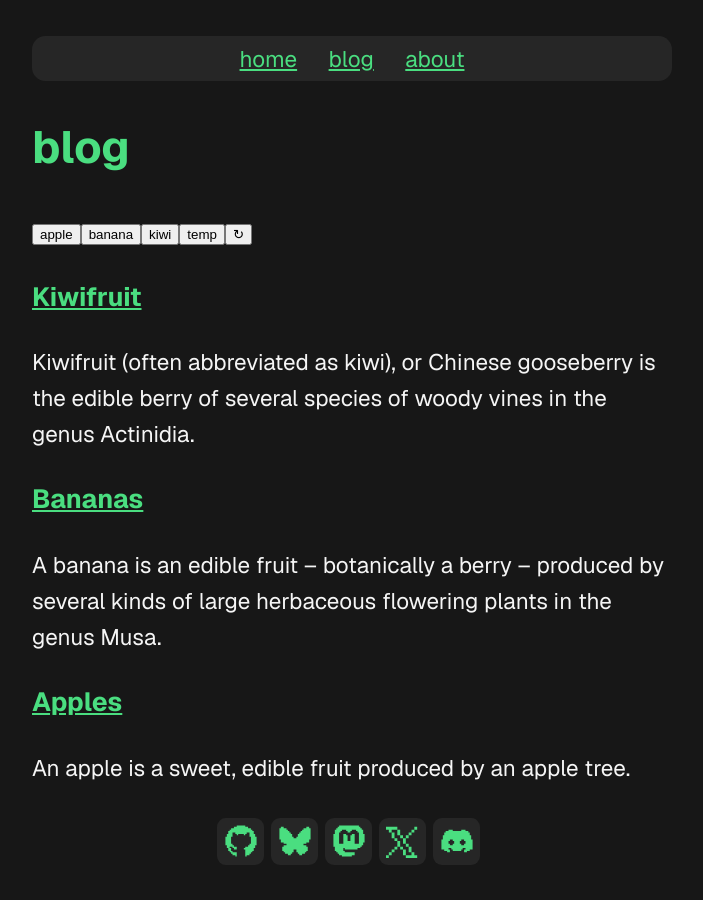
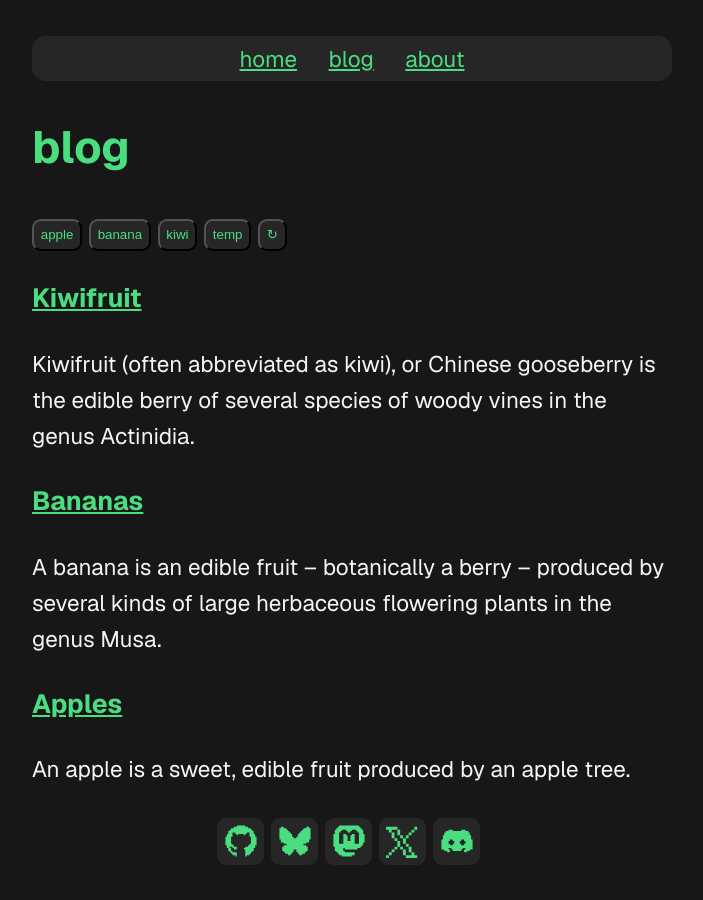
Before and after one commit to libremelon/libremelon.github.io, a Jekyll site: the page built from blog.html, in a window 1280 px wide. Shown: the whole page, without its empty margins (288-991 px from the left). Built offline with Jekyll 4.4.1, drawn with Linux system fonts in a browser that asks for light colours.

Commit message:
feat(blog): add styling to tag btn

```diff
--- a/_sass/main.scss
+++ b/_sass/main.scss
@@ -31,6 +31,14 @@ a {
   color: #4ade80;
 }
 
+button {
+  margin-right: 0.75vh;
+  background-color: #262626;
+  color: #4ade80;
+  border-radius: 1vh;
+  padding: 0.75vh;
+}
+
 /* mobile */
 @media screen and (width <= 450px) {
   #pixel-strong {
```
